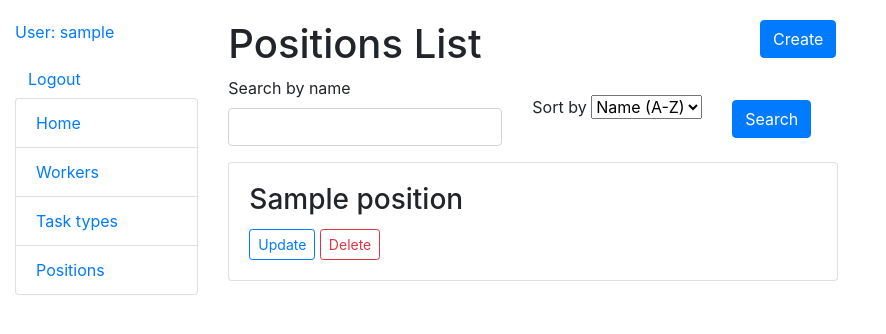
After one commit to IvankaKuzin/tasks_manager, a Django app: page /positions/ in a window 1280 px wide. The commit adds this page. Shown: the top 334 px of the page, without its empty margins (0-886 px from the left). Run offline with Django 5.2, Linux system fonts and the light colour scheme; a user stored in the database is signed in; tables that the repository leaves empty hold one stand-in row (values such as "Sample post"); some libraries are stand-ins or nearby versions.

Commit message:
add CRUD operations view for Position model

```diff
--- a/tasks/forms.py
+++ b/tasks/forms.py
@@ -131,3 +131,21 @@ class TaskTypeSearchForm(Form):
         required=False,
         label="Sort by"
     )
+
+
+class PositionSearchForm(Form):
+    name = forms.CharField(
+        max_length=255,
+        required=False,
+        label="Search by name"
+    )
+    ordering = forms.ChoiceField(
+        choices=[
+            ('name', 'Name (A-Z)'),
+            ('-name', 'Name (Z-A)'),
+            ('id', 'Oldest'),
+            ('-id', 'Newest'),
+        ],
+        required=False,
+        label="Sort by"
+    )
--- a/tasks/urls.py
+++ b/tasks/urls.py
@@ -2,12 +2,12 @@ from django.urls import path
 from tasks.views import (
     TaskListView,
     TaskDetailView,
-    WorkerListView,
-    WorkerDetailView,
     TaskCreateView,
     TaskUpdateView,
     task_update_status,
     TaskDeleteView,
+    WorkerListView,
+    WorkerDetailView,
     WorkerCreateView,
     WorkerUpdateView,
     WorkerDeleteView,
@@ -15,6 +15,10 @@ from tasks.views import (
     TaskTypeCreateView,
     TaskTypeUpdateView,
     TaskTypeDeleteView,
+    PositionListView,
+    PositionCreateView,
+    PositionUpdateView,
+    PositionDeleteView,
 )
 
 urlpatterns = [
@@ -28,15 +32,22 @@ urlpatterns = [
         name="task-update-status",
     ),
     path("<int:pk>/delete/", TaskDeleteView.as_view(), name="task-delete"),
+
     path("workers/", WorkerListView.as_view(), name="worker-list"),
     path("workers/<int:pk>/", WorkerDetailView.as_view(), name="worker-detail"),
     path("workers/create/", WorkerCreateView.as_view(), name="worker-create"),
     path("workers/<int:pk>/update/", WorkerUpdateView.as_view(), name="worker-update"),
     path("workers/<int:pk>/delete/", WorkerDeleteView.as_view(), name="worker-delete"),
+
     path("task-types/", TaskTypeListView.as_view(), name="task-type-list"),
     path("task-types/create/", TaskTypeCreateView.as_view(), name="task-type-create"),
     path("task-types/<int:pk>/update/", TaskTypeUpdateView.as_view(), name="task-type-update"),
     path("task-types/<int:pk>/delete/", TaskTypeDeleteView.as_view(), name="task-type-delete"),
+
+    path("positions/", PositionListView.as_view(), name="position-list"),
+    path("positions/create/", PositionCreateView.as_view(), name="position-create"),
+    path("positions/<int:pk>/update/", PositionUpdateView.as_view(), name="position-update"),
+    path("positions/<int:pk>/delete/", PositionDeleteView.as_view(), name="position-delete"),
 ]
 
 app_name = "tasks"
--- a/tasks/views.py
+++ b/tasks/views.py
@@ -4,8 +4,8 @@ from django.urls import reverse_lazy, reverse
 from django.views.generic import ListView, DetailView, CreateView, UpdateView, DeleteView
 from django.utils.dateparse import parse_date
 from tasks.forms import TaskForm, WorkerCreationForm, WorkerUpdateForm, WorkerSearchUsernameForm, TaskSearchForm, \
-    TaskTypeSearchForm
-from tasks.models import Task, Worker, TaskType
+    TaskTypeSearchForm, PositionSearchForm
+from tasks.models import Task, Worker, TaskType, Position
 
 
 class TaskListView(LoginRequiredMixin, ListView):
@@ -195,3 +195,48 @@ class TaskTypeUpdateView(LoginRequiredMixin, UpdateView):
 class TaskTypeDeleteView(LoginRequiredMixin, DeleteView):
     model = TaskType
     success_url = reverse_lazy("tasks:task-type-list")
+
+
+class PositionListView(LoginRequiredMixin, ListView):
+    model = Position
+    context_object_name = "position_list"
+    paginate_by = 3
+    template_name = "tasks/position_list.html"
+
+    def get_queryset(self):
+        queryset = super().get_queryset()
+
+        self.form = PositionSearchForm(self.request.GET)
+
+        if self.form.is_valid():
+            name = self.form.cleaned_data.get('name')
+            if name:
+                queryset = queryset.filter(name__icontains=name)
+
+            ordering = self.form.cleaned_data.get('ordering')
+            if ordering:
+                queryset = queryset.order_by(ordering)
+
+        return queryset
+
+    def get_context_data(self, **kwargs):
+        context = super().get_context_data(**kwargs)
+        context['search_form'] = self.form
+        return context
+
+
+class PositionCreateView(LoginRequiredMixin, CreateView):
+    model = Position
+    fields = "__all__"
+    success_url = reverse_lazy("tasks:position-list")
+
+
+class PositionUpdateView(LoginRequiredMixin, UpdateView):
+    model = Position
+    fields = "__all__"
+    success_url = reverse_lazy("tasks:position-list")
+
+
+class PositionDeleteView(LoginRequiredMixin, DeleteView):
+    model = Position
+    success_url = reverse_lazy("tasks:position-list")
--- a/templates/includes/sidebar.html
+++ b/templates/includes/sidebar.html
@@ -12,4 +12,5 @@
   <li class="list-group-item"><a href="{% url 'tasks:task-list' %}">Home</a></li>
   <li class="list-group-item"><a href="{% url 'tasks:worker-list' %}">Workers</a></li>
   <li class="list-group-item"><a href="{% url 'tasks:task-type-list' %}">Task types</a></li>
+  <li class="list-group-item"><a href="{% url 'tasks:position-list' %}">Positions</a></li>
 </ul>
--- /dev/null
+++ b/templates/tasks/position_list.html
@@ -0,0 +1,46 @@
+{% extends "base.html" %}
+{% load crispy_forms_filters %}
+{% load query_transform %}
+
+{% block content %}
+  <h1>
+    Positions List
+    <a href="{% url 'tasks:position-create' %}" class="btn btn-primary link-to-page">
+      Create
+    </a>
+  </h1>
+
+  <form action="" method="get" class="row g-3 align-items-center">
+    <div class="col-auto">
+      {{ search_form.name|as_crispy_field }}
+    </div>
+    <div class="col-auto">
+      {{ search_form.ordering|as_crispy_field }}
+    </div>
+    <div class="col-auto">
+      <input type="submit" value="Search" class="btn btn-primary">
+    </div>
+  </form>
+
+  {% for position in position_list %}
+    <div class="card mb-3">
+      <div class="card-body">
+        <h3 class="card-title">
+          {{ position.name }}
+        </h3>
+        <div class="d-flex justify-content-between">
+          <div>
+            <a href="{% url 'tasks:position-update' position.pk %}" class="btn btn-sm btn-outline-primary">
+              Update
+            </a>
+            <a href="{% url 'tasks:position-delete' position.pk %}" class="btn btn-sm btn-outline-danger">
+              Delete
+            </a>
+          </div>
+        </div>
+      </div>
+    </div>
+  {% endfor %}
+
+  {% include 'includes/pagination.html' %}
+{% endblock %}
```
Also changed, not shown: templates/tasks/position_confirm_delete.html (added, +10 -0 lines), templates/tasks/position_form.html (added, +12 -0 lines).
